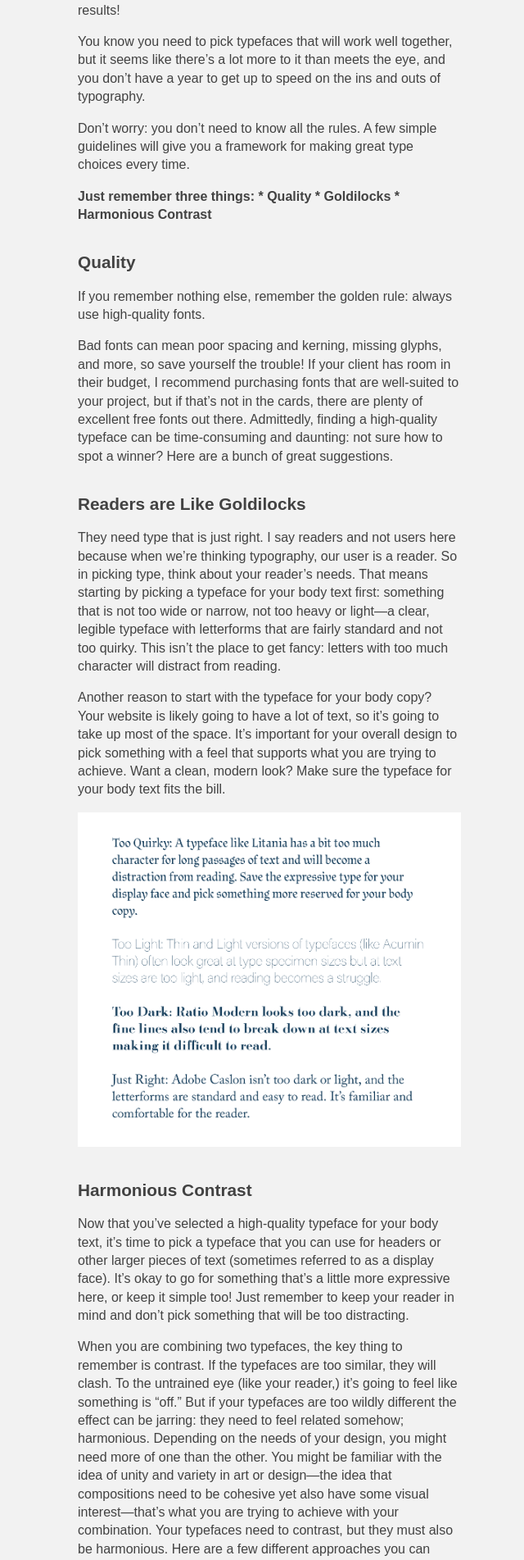
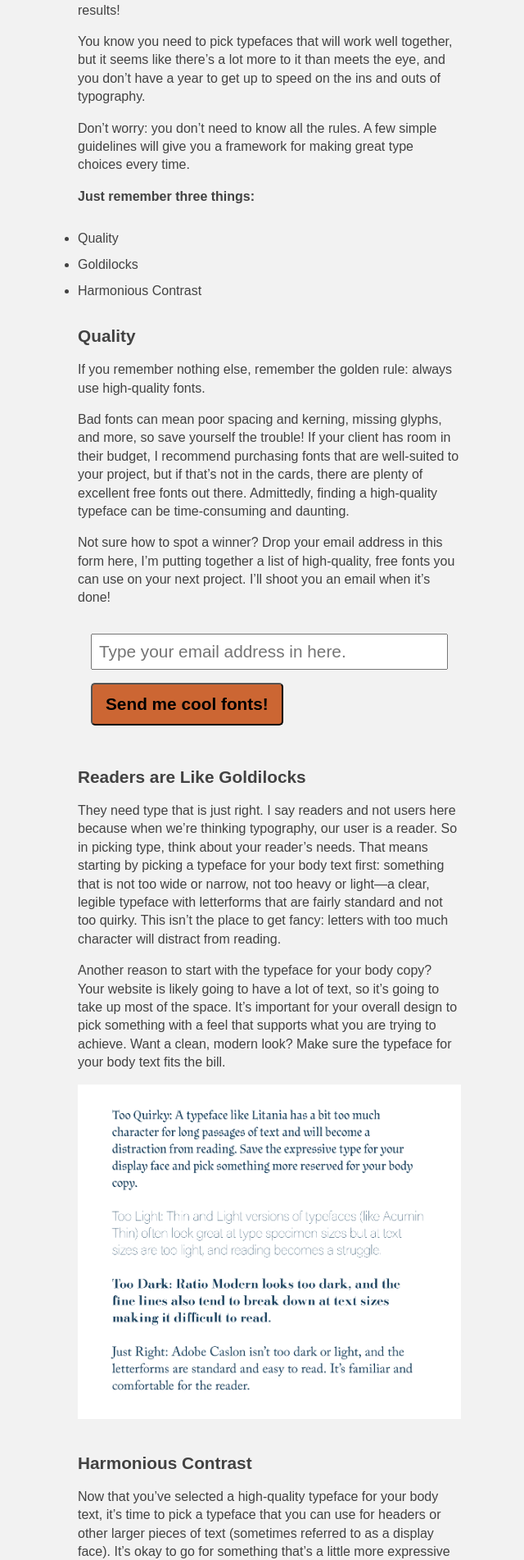
Before and after one commit to bfioritto/typeburrito, a Jekyll site: the page built from _posts/2015-12-01-create-a-winning-typeface-combination.markdown, in a window 1280 px wide. Shown: the part 482-2385 px from the top of the page at 82% size, without its empty margins (311-951 px from the left). Built offline with Jekyll 4.4.1, drawn with Linux system fonts in a browser that asks for light colours; some of the changed text lies outside the part shown.

Commit message:
add email form to posts.

```diff
--- /dev/null
+++ b/_includes/cta.html
@@ -0,0 +1,3 @@
+<div class="cta">
+  {% include form.html cta=include.cta %}
+</div>
--- /dev/null
+++ b/_includes/form.html
@@ -0,0 +1,9 @@
+<form action="//typeburrito.us12.list-manage.com/subscribe/post?u=fd0a52a22d00801e99e8e1e03&amp;id=c146058452"
+      method="post"
+      id="newsletter-form"
+      name="mc-embedded-subscribe-form"
+      target="_blank"
+      novalidate>
+	<input type="email" value="" name="EMAIL" class="email" id="newsletter-email" placeholder="Type your email address in here.">
+  <input type="submit" value="{{ include.cta }}" name="subscribe" id="newsletter-subscribe" class="button">
+</form>
--- a/_posts/2015-12-01-create-a-winning-typeface-combination.markdown
+++ b/_posts/2015-12-01-create-a-winning-typeface-combination.markdown
@@ -11,16 +11,21 @@ You know you need to pick typefaces that will work well together, but it seems l
 
 Don’t worry: you don’t need to know all the rules. A few simple guidelines will give you a framework for making great type choices every time.
 
-<em>Just remember three things:
-	* Quality
-	* Goldilocks
-	* Harmonious Contrast</em>
+<em>Just remember three things:</em>
+
+* Quality
+* Goldilocks
+* Harmonious Contrast
 
 <h2>Quality</h2>
 
 If you remember nothing else, remember the golden rule: always use high-quality fonts.
 
-Bad fonts can mean poor spacing and kerning, missing glyphs, and more, so save yourself the trouble! If your client has room in their budget, I recommend purchasing fonts that are well-suited to your project, but if that’s not in the cards, there are plenty of excellent free fonts out there. Admittedly, finding a high-quality typeface can be time-consuming and daunting: not sure how to spot a winner? Here are a bunch of great suggestions.
+Bad fonts can mean poor spacing and kerning, missing glyphs, and more, so save yourself the trouble! If your client has room in their budget, I recommend purchasing fonts that are well-suited to your project, but if that’s not in the cards, there are plenty of excellent free fonts out there. Admittedly, finding a high-quality typeface can be time-consuming and daunting.
+
+Not sure how to spot a winner? Drop your email address in this form here, I'm putting together a list of high-quality, free fonts you can use on your next project. I'll shoot you an email when it's done!
+
+{% include form.html cta="Send me cool fonts!" %}
 
 <h2>Readers are Like Goldilocks</h2>
 
@@ -52,6 +57,16 @@ When you are combining two typefaces, the key thing to remember is contrast. If
 
 <img src="/images/combining_type_ebm/purpose_and_care.png" alt="use scripts with care">
 
-Quality, Goldilocks, and Harmonious Contrast are all you need to remember to create beautiful font pairings. If you found this article helpful, you might be interested in a cheat-sheet I'm creating of great Google Font pairings: join my email list to get it delivered straight to your inbox!
+Quality, Goldilocks, and Harmonious Contrast are all you need to remember to create beautiful font pairings.
+
+<div class="cta">
+
+    <h2>Want a cheat-sheet of Google Font pairings?</h2>
+    <p>Drop your email in the box below for the cheat sheet of great font pairings and also receive my weekly-ish newsletter</p>
+    <figure class="arrow">
+        <img src="/images/arrow.png">
+    </figure>
+    {% include form.html cta="Send me the cheat sheet!" %}
+</div>
 
 <i>All the example typefaces in this post are available either through <a href="https://typekit.com" >Typekit</a> or <a href="https://google.com/fonts" >Google Fonts.</a> Typefaces used: Adobe Caslon, Acumin Black, Acumin Light, Acumin Regular, Acumin Thin, Arvo, Baskerville, Dancing Script, Crimson Text, FJalla One, Lato, Litania,  Ratio Modern, Sanchez Slab, Source Sans Regular. My blog is set in the Open Sans family.</i>
--- a/css/main.scss
+++ b/css/main.scss
@@ -60,6 +60,13 @@ body {
 
 img {
   max-width: 100%;
+}
+
+ul {
+  list-style-type: disc;
+  > li {
+    padding-top: 1rem;
+  }
 }
 
 a:link {
@@ -132,9 +139,6 @@ nav {
     padding-bottom: 0rem;
   }
 
-  ul {
-
-  }
   ul li {
     display: inline;
     padding-left: 1rem;
@@ -226,7 +230,9 @@ nav {
   p {
     line-height: $base-line-height;
   }
-  p + p {
+  p + p,
+  p + ul,
+  p+ form {
     padding-top: 1rem;
   }
   div.highlight {
@@ -291,3 +297,58 @@ h2 {
   transition: all 1s;
   opacity: 1;
 }
+
+#newsletter-form {
+  padding: 1rem;
+  margin-top: 1rem;
+  label {
+    font-family: $base-font-family;
+    font-weight: 700;
+    display: block;
+    padding-bottom: 1rem;
+  }
+  input {
+    display: block;
+  }
+
+  #newsletter-email {
+    font-size: $font-size-2;
+    padding: .5rem;
+    width: 100%;
+  }
+  #newsletter-subscribe {
+    background-color: $tan;
+    border-radius: 5px;
+    font-family: $base-font-family;
+    font-weight: 700;
+    padding: 16px;
+    padding: 1rem;
+    margin-top: 16px;
+    margin-top: 1rem;
+    text-align: center;
+    font-size: $font-size-2;
+    line-height: 1rem;
+    max-width: 100%;
+  }
+}
+
+.cta {
+  margin-bottom: 1rem;
+  #newsletter-form {
+    background: white;
+    border-radius: 4px;
+    border: 1px solid $grey-color-dark;
+    padding: 1.5rem;
+  }
+  p {
+    font-weight: 700;
+  }
+  p:first-of-type {
+    padding-top: 1rem;
+  }
+  .arrow {
+    position: absolute;
+    margin-left: -100px;
+    margin-top: -125px;
+  }
+}
```
Also changed, not shown: images/arrow.png (added).
